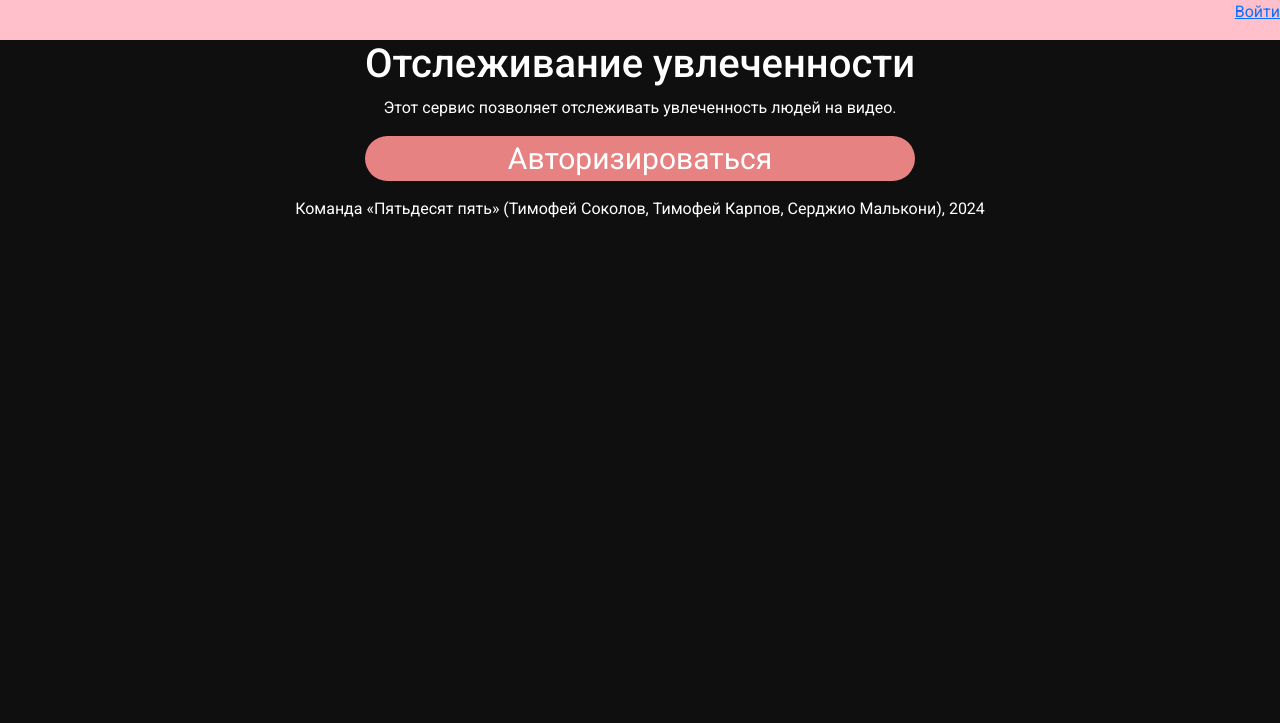
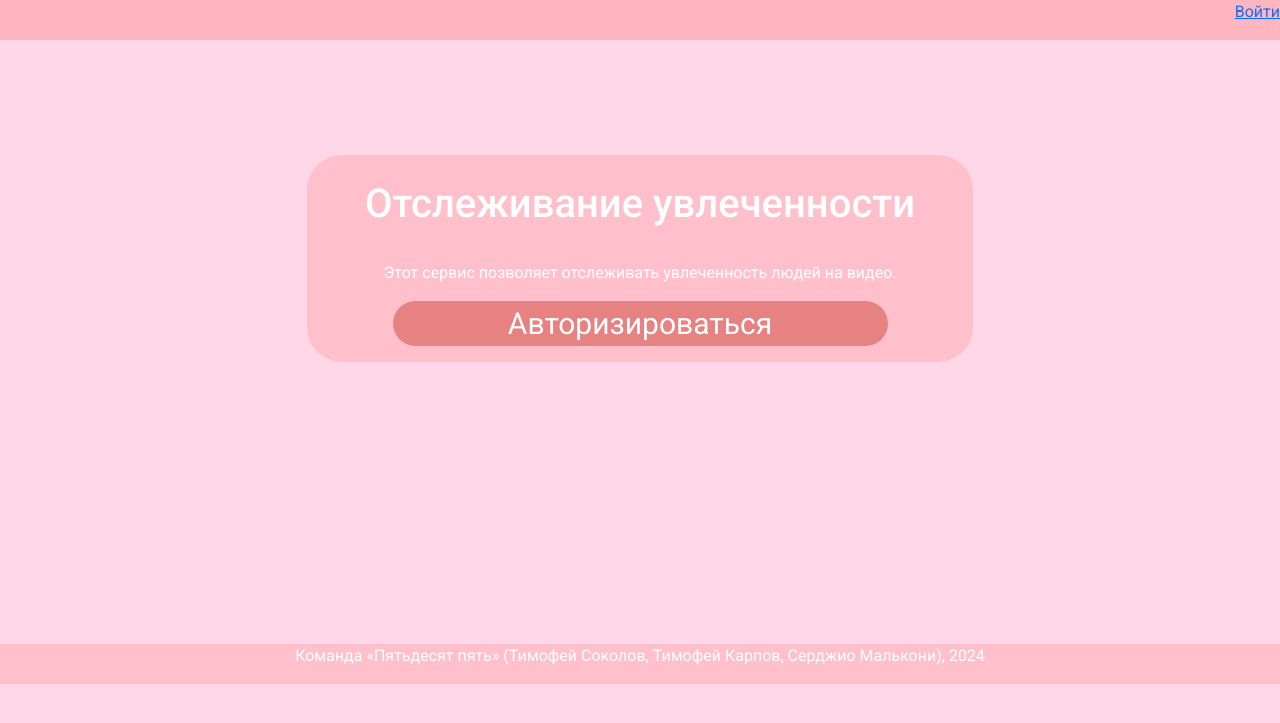
Before and after one commit to tosdevil/engagementTracker, a Django app: page / in a window 1280 px wide. Shown: the top 723 px of the page. Run offline with Django 5.2, Linux system fonts and the light colour scheme.

Commit message:
Front edited

```diff
--- a/engagementTracker/engTrack/apps.py
+++ b/engagementTracker/engTrack/apps.py
@@ -1,5 +1,4 @@
 from django.apps import AppConfig
-
 
 class EngtrackConfig(AppConfig):
     default_auto_field = 'django.db.models.BigAutoField'
--- a/engagementTracker/engTrack/static/engTrack/css/main.css
+++ b/engagementTracker/engTrack/static/engTrack/css/main.css
@@ -11,7 +11,7 @@
 
 body
 {
-    background-color: #0f0f0f;
+    background-color: #ffc3d9a6;
 }
 
 header
@@ -20,7 +20,7 @@ header
     flex-direction: row;
     align-items: center;
     justify-content: flex-end;
-    background: pink;
+    background: lightpink;
 }
 
 header ul
@@ -92,6 +92,11 @@ main
     text-align: center;
     background-color: #0f0f0f;
     color: white;
+    margin-top: 15%;
+    background: lightpink;
+    border-radius: 35px;
+    margin-left: 15%;
+    margin-right: 15%;
 }
 
 footer
@@ -111,6 +116,8 @@ footer
 	background-color: rgb(231, 130, 130);
     /* width: 300px; */
     transition: 0.5s ease;
+    margin-left: 5%;
+    margin-right: 5%;
 }
 
 #index_auth_button a
--- a/engagementTracker/engTrack/templates/engTrack/dashboard.html
+++ b/engagementTracker/engTrack/templates/engTrack/dashboard.html
@@ -7,7 +7,7 @@
         <h1>Ваши видео:</h1>
         <p>Здесь находятся ваши видеоролики.</p>
         {% if request.user.is_authenticated %}
-        <a href="{% url 'upload' %}"><i class="bi bi-plus-circle-fill button_add"></i></a>
+        <a href="{% url 'upload' %}"><i class="bi bi-plus-circle-fill button_add" style="color: rgb(231, 130, 130);"></i></a>
         {% endif %}
         {% if request.user.is_authenticated %}
         {% for el in videos %}
--- a/engagementTracker/engTrack/templates/engTrack/layout.html
+++ b/engagementTracker/engTrack/templates/engTrack/layout.html
@@ -11,6 +11,28 @@
 	<link rel="stylesheet" href="https://fonts.googleapis.com">
 	<title>{% block title %}{% endblock %}</title>
 </head>
+
+<style>
+	body
+	{
+		background-color: #ffc3d9a6;
+	}
+	main{
+		background: pink;
+    	border-radius: 35px;
+		margin: 9% 24% 22% 24%;
+
+
+	}
+	h1{
+		padding-top: 25px ;
+		padding-bottom: 25px ;
+	}
+	footer{
+		/* margin-top: 2px; */
+		background-color: pink;
+	}
+</style>
 <body>
 	<div class = 'navigation'>
 	<header>
--- a/engagementTracker/engTrack/views.py
+++ b/engagementTracker/engTrack/views.py
@@ -40,6 +40,7 @@ def upload_video(request):
         video_file = request.FILES['video_file']
         video = Video.objects.create(
             video_name=video_file.name,
+            video_file = f'media/videos/{video_file.name}',
             video_author=request.user
         )
         video_path = f'media/videos/{video_file.name}'
--- a/engagementTracker/usersSys/templates/registration/login.html
+++ b/engagementTracker/usersSys/templates/registration/login.html
@@ -3,6 +3,7 @@
 {% block title %}Авторизация{% endblock %}
 
 {% block content %}
+
     <div class = "featuring">
         <h1>Авторизация</h1>
         <form method="post">
@@ -13,7 +14,7 @@
             {{ form.password }}<br>
             <span>{{ error }}</span>
             <p> </p>
-            <button class="btn btn-success" type="submit">Авторизоваться</button>
+            <button class="btn btn-success" type="submit" style="background-color: rgb(231, 130, 130); border-color: black;">Авторизоваться</button>
         </form>
 
         <p>Чтобы узнать данные от аккаунта, свяжитесь с администратором <a href="https://t.me/san_smislom">здесь</a>.</p>
```
Also changed, not shown: engagementTracker/db.sqlite3, 1 other file.
